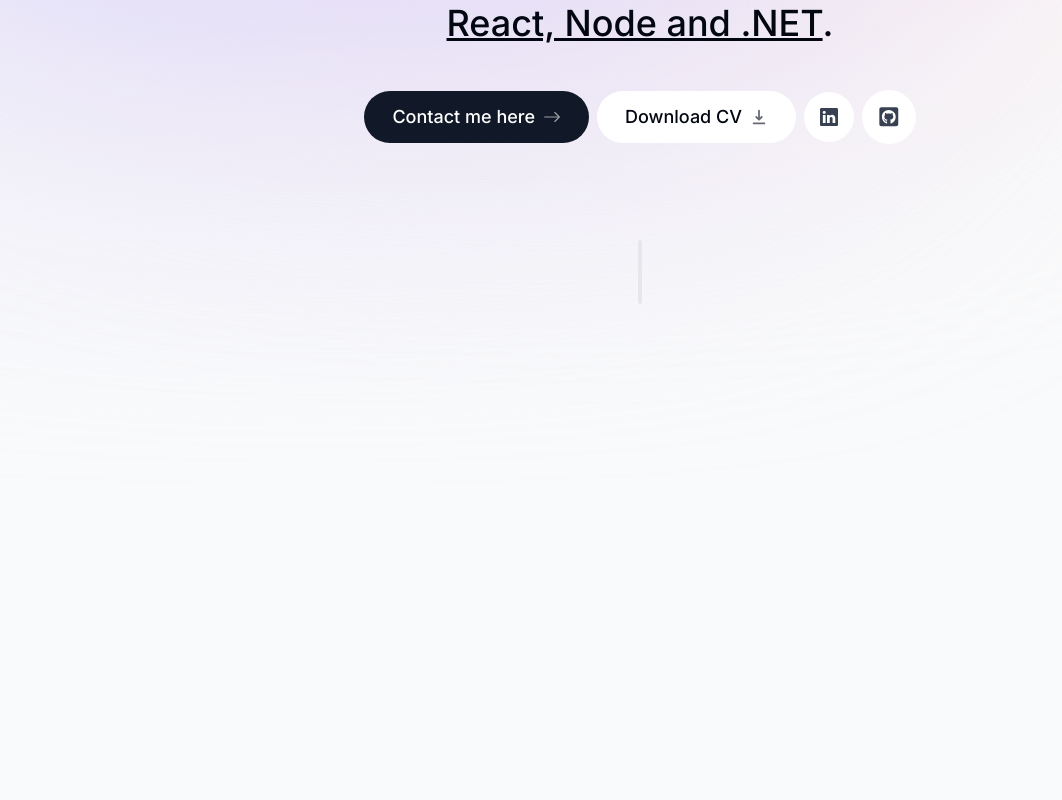
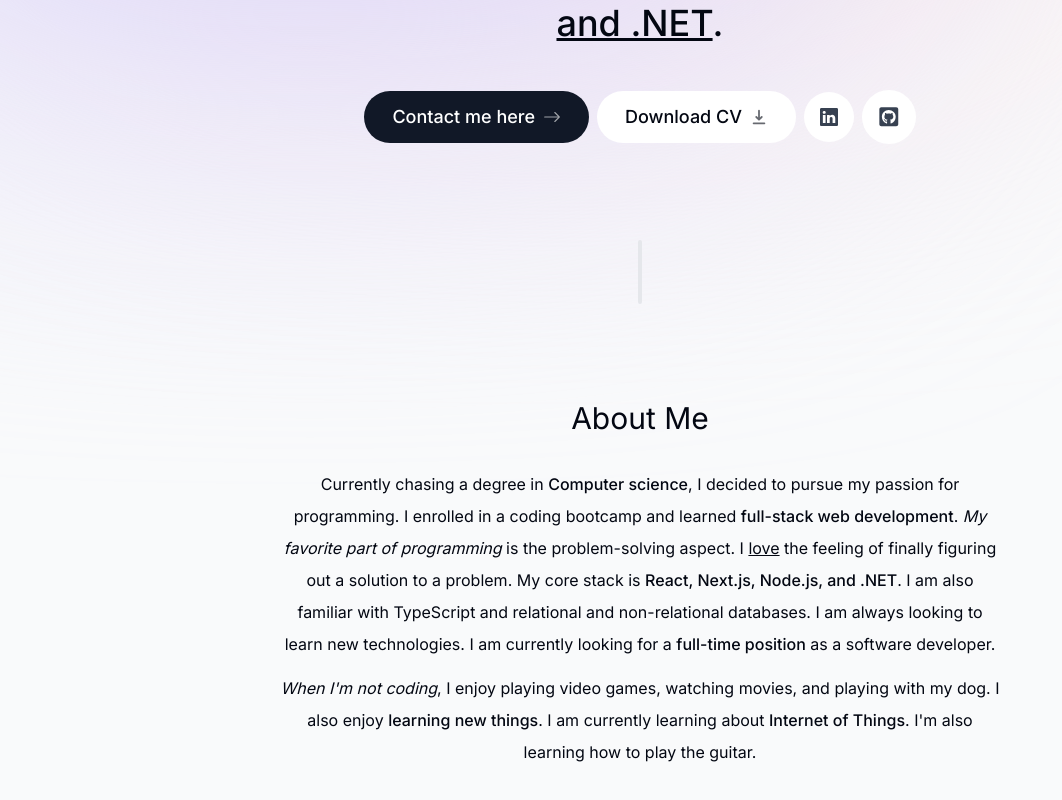
Before and after one commit to fersayago/personal-portfolio, a Next.js app: page / in a window 1280 px wide. Shown: the part 422-1222 px from the top of the page, without its empty margins (0-1062 px from the left). Built offline with nearby package versions, Linux system fonts and the light colour scheme.

Commit message:
feat: :sparkles: About me section

```diff
--- a/app/page.tsx
+++ b/app/page.tsx
@@ -1,3 +1,4 @@
+import About from "@/components/about";
 import Intro from "@/components/intro";
 import SectionDivider from '@/components/section-divider';
 
@@ -6,6 +7,7 @@
     <main className="flex flex-col items-center px-4">
       <Intro />
       <SectionDivider />
+      <About />
     </main>
   )
 }
--- /dev/null
+++ b/components/about.tsx
@@ -0,0 +1,46 @@
+'use client'
+import React from 'react'
+import SectionHeading from './section-heading'
+import { motion } from 'framer-motion'
+
+const About = () => {
+  return (
+    <motion.section
+      className='mb-28 max-w-[45rem] text-center leading-8 sm:mb-40'
+      initial={{ opacity: 0, y: 100 }}
+      animate={{ opacity: 1, y: 0 }}
+      transition={{ delay: 0.175 }}
+    >
+      <SectionHeading>
+        About me
+      </SectionHeading>
+      <p className='mb-3'>
+      Currently chasing a degree in{" "}
+        <span className="font-medium">Computer science</span>, I decided to pursue my
+        passion for programming. I enrolled in a coding bootcamp and learned{" "}
+        <span className="font-medium">full-stack web development</span>.{" "}
+        <span className="italic">My favorite part of programming</span> is the
+        problem-solving aspect. I <span className="underline">love</span> the
+        feeling of finally figuring out a solution to a problem. My core stack
+        is{" "}
+        <span className="font-medium">
+          React, Next.js, Node.js, and .NET
+        </span>
+        . I am also familiar with TypeScript and relational and non-relational databases. I am always looking to
+        learn new technologies. I am currently looking for a{" "}
+        <span className="font-medium">full-time position</span> as a software
+        developer.
+      </p>
+      <p>
+      <span className="italic">When I&apos;m not coding</span>, I enjoy playing
+        video games, watching movies, and playing with my dog. I also enjoy{" "}
+        <span className="font-medium">learning new things</span>. I am currently
+        learning about{" "}
+        <span className="font-medium">Internet of Things</span>. I&apos;m also
+        learning how to play the guitar.
+      </p>
+    </motion.section>
+  )
+}
+
+export default About
--- a/components/intro.tsx
+++ b/components/intro.tsx
@@ -45,8 +45,8 @@
           </motion.div>
         </div>
       </div>
-      <motion.p
-        className="mb-10 mt-4 px-4 text-2xl font-medium !leading-[1.5] sm:text-4xl"
+      <motion.h1
+        className="mb-10 mt-4 h1x-4 text-2xl font-medium !leading-[1.5] sm:text-4xl"
         initial={{ opacity: 0, y: 100 }}
         animate={{ opacity: 1, y: 0 }}
       >
@@ -55,7 +55,7 @@
         <span className="font-bold">4 years</span> of experience. I enjoy
         building <span className="italic">sites & apps</span>. My focus is{" "}
         <span className="underline">React, Node and .NET</span>.
-      </motion.p>
+      </motion.h1>
       <motion.div
         className="flex flex-col sm:flex-row items-center justify-center gap-2 px-4 text-lg font-medium"
         initial={{ opacity: 0, y: 100 }}
--- /dev/null
+++ b/components/section-heading.tsx
@@ -0,0 +1,15 @@
+import React from 'react'
+
+type SectionHeadingProps = {
+  children: React.ReactNode
+}
+
+const SectionHeading = ({ children }: SectionHeadingProps) => {
+  return (
+    <h2 className='text-3xl font-mediumd capitalize mb-8'>
+      {children}
+    </h2>
+  )
+}
+
+export default SectionHeading
```
